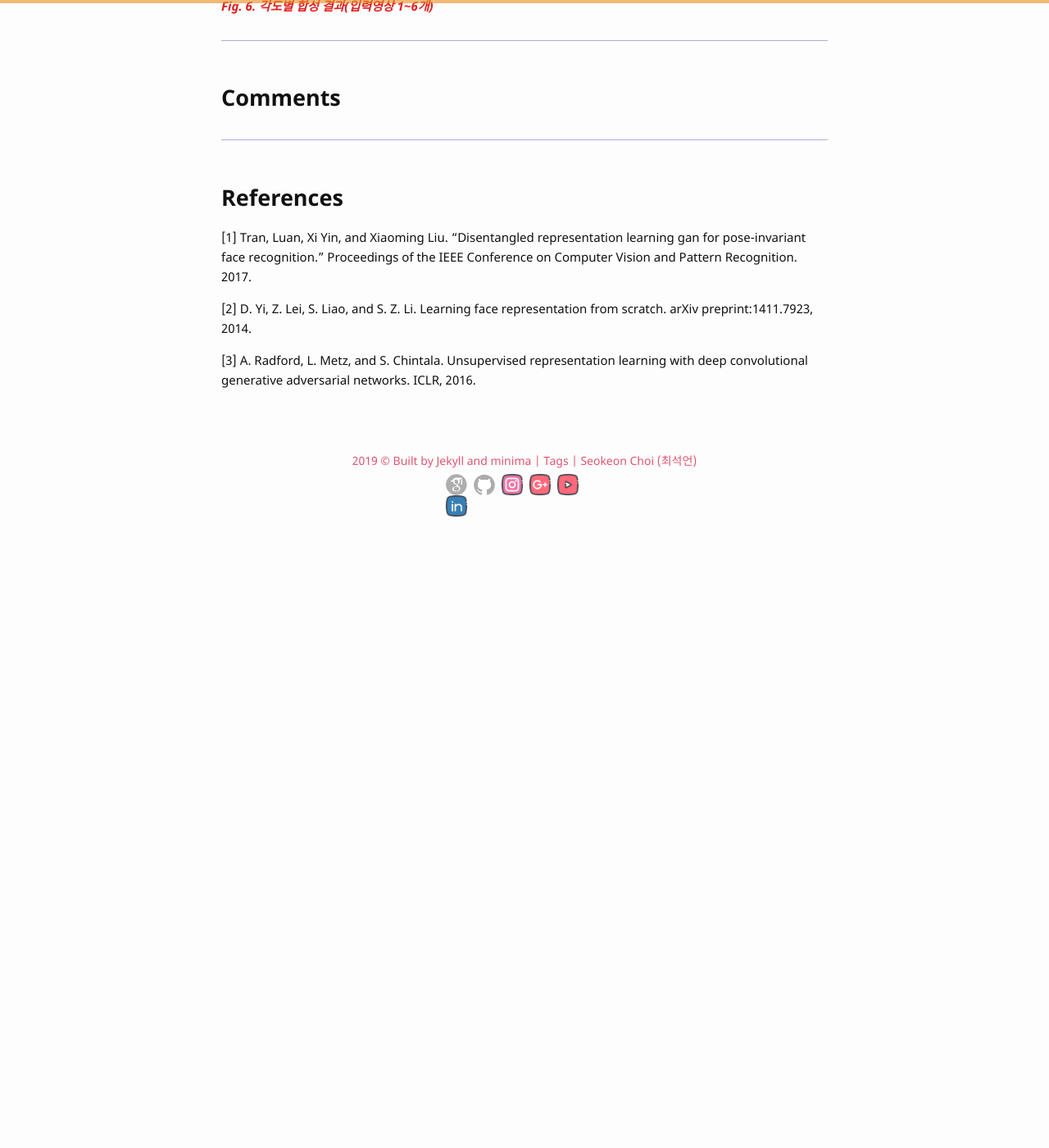
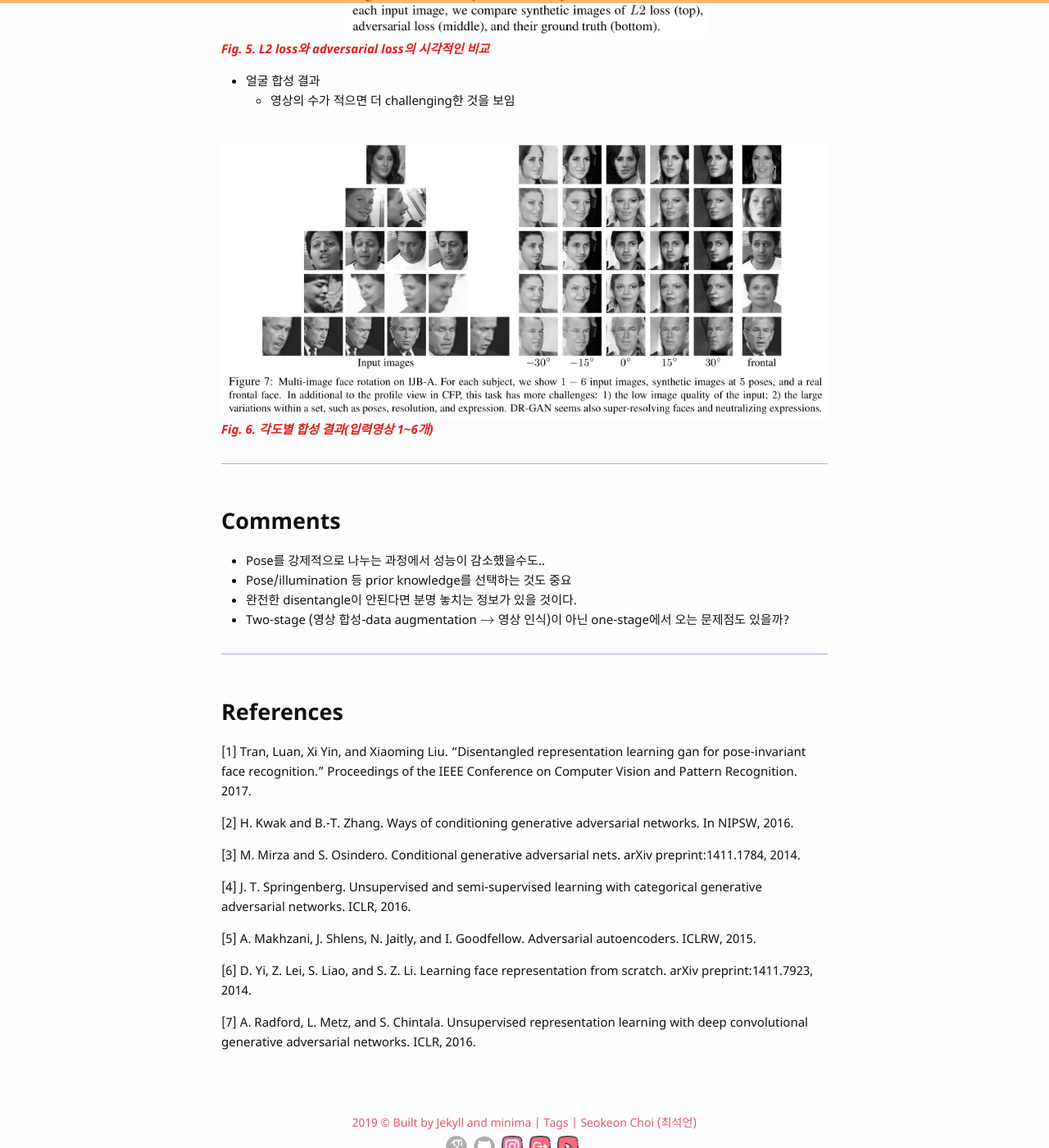
Before and after one commit to bismex/bismex.github.io, a Jekyll site: the page built from _posts/2019-05-28-DRGAN.md, in a window 1280 px wide and 1400 px high, scrolled down 4374 px. Shown: the whole window at 82% size. Built offline with Jekyll 4.4.1, drawn with Linux system fonts in a browser that asks for light colours; formulas are drawn with MathJax 3; before the commit the page ends 5004 px from its top, so only the background shows below that; some of the changed text lies outside the part shown.

Commit message:
Update 2019-05-28-DRGAN.md

```diff
--- a/_posts/2019-05-28-DRGAN.md
+++ b/_posts/2019-05-28-DRGAN.md
@@ -32,7 +32,9 @@
   - Generative representation: (***동일사람 여러 얼굴 생성***) 얼굴 영상을 위한 identity 표현을 학습하고 이는 여러 변수들(z, pose)과 합쳐져서 decoder에서 동일 사람에 대해서 여러가지 얼굴 영상을 생성한다.
   - Disciminative representation: (***여러 변수에 무관한 특징 학습***) 인코더가 동일 사람에 대해서 여러 변수가 있더라도 특징적인 표현을 잘 학습하기 위해서 pose나 illumination과 같은 사이드 정보를 이용함으로써 변수에 대한 명확한 disentanglement를 수행한다.
 - 다른 GAN과의 차이점
-  -
+  - Conditional GAN [2,3]: CGAN에서는 D가 실제 이미지 + mis-matched condition이 fake class로 분류되게 학습되는 반면, DRGAN에서의 D는 실제 이미지 + 해당 클래스가 해당 클래스로 분류되게 학습한다.
+  - Semi-supervised GAN [4]: $$N^d+1$$개의 클래스를 분류한다는 점에서 D loss가 비슷하지만, DR-GAN은 G를 encoder-decoder구조로 연장했고 D에서는 additional side 정보(pose)를 추가하였다.
+  - Adversarial autoencoder [5]: AAE는 부여된 prior 분포와 비슷하게 latent representation을 학습하지만, DR-GAN의 encoder-decoder구조는 분별적인 identity를 학습한다. 또한 AAE에서의 D는 real/fake 분포만 판단하지만, DR-GAN에서의 D는 real/fake 뿐만 아니라 identity와 pose도 분류한다.
 
 <br/>
 ![picture]({{ '/assets/images/DRGAN01.png' | relative_url }})
@@ -43,7 +45,7 @@
   - $$G_{end}$$와 동일한 구조에 추가로 $$N^d+N^p+1$$-dim fc-layer 적용하여 사용
   - Identity classification: $$D^d \in \mathbb{R}^{N^d+1}$$ (Real IDs and fake)
   - Pose classification: $$D^p \in \mathbb{R}^{N^p}$$ (Pose information)
-  - **Loss: **
+  - **Loss:**
 $$
 \begin{aligned}
 \max_D V_D(D, G) &= E_{x,y \sim p_d (x,y)} [\log D^d_{y^d} (x) + \log D^p_{y^p} (x)] & \\
@@ -51,13 +53,13 @@
 \end{aligned}
 $$
     - First-term: 입력 영상에 대해서 그의 supervised label인 $$y^d$$-identity와 $$y^p$$-pose로 분류가 되도록
-    - Second-term: 생성된 faks 영상에 대해서 $$N^d + 1$$-번째 label(즉 fake label)로 분류가 되도록
+    - Second-term: 생성된 faks 영상에 대해서 $$N^d+1$$-번째 label(즉 fake label)로 분류가 되도록
 - Generator: $$G_{enc}, G_{dec}$$
-  - Encoder: CASIA-Net[2]기반 매 conv이후에 BN, exp liner unit(ELU)적용하고 마지막에 avg. pool. 하면 최종적으로 $$z \in \mathbb{R}^{320}$$ latent vector 출력
-  - Decoder: 320-dim의 latent vector에 one-hot vector인 pose code $$c$$와 랜덤 노이즈 벡터 $$z$$를 추가하여 입력하고 FConv[3] 이용하여 H,W를 키운다.
-  - **Loss: **
+  - Encoder: CASIA-Net[6]기반 매 conv이후에 BN, exp liner unit(ELU)적용하고 마지막에 avg. pool. 하면 최종적으로 $$z \in \mathbb{R}^{320}$$ latent vector 출력
+  - Decoder: 320-dim의 latent vector에 one-hot vector인 pose code $$c$$와 랜덤 노이즈 벡터 $$z$$를 추가하여 입력하고 FConv[7] 이용하여 H,W를 키운다.
+  - **Loss:**
 $$
-\max_G V_G (D,G) = E_{x,y \sim p_d (x,y)} [\log(D^d_{y^d} (G(x,c,z))) + \log(D^p_{y^t} (G(x,c,z)))]$$
+\max_G V_G (D,G) = E_{x,y \sim p_d (x,y)} [\log(D^d_{y^d} (G(x,c,z))) + \log(D^p_{y^t} (G(x,c,z)))]
 $$
   - First-term: 생성된 영상이 real identity를 같도록 generator 학습
   - Second-term: 생성된 영상이 원하는 타겟 포즈 $$y^t$$를 갖도록 학습 ($$y^t$$에만 1인 one-hot vector가 $$c$$) $$\rightarrow$$ 해당 포즈로 생성되도록 잘 가이드를 해주며, 이 과정에서 $$G_{enc}$$는 pose-invariant 표현을 학습한다.
@@ -81,23 +83,35 @@
 {: style="width: 60%;" class="center"}
 <span style="color: #e01f1f;">***Fig. 3. Multi-image DR-GAN***</span>
 
-
+- Training
+  - 기존의 GAN과 다르게 D에 supervision(class label이 있기에)이 강해 D가 optimal solution에 가까워졌을 때, G를 D보다 더 자주(4배) 업데이트한다.
+  - Pose label 이 없는 경우 3D face alignment를 적용하여 포즈를 이산적으로 분류한다.
+  - DC-GAN을 기반으로 코드를 수정하였다.
+  - Batch size는 64이다.
 
 ---
 
 ## Experimental results
+
+- 얼굴인식 성능
+  - F-F는 기존 방식보다 약간 낮지만, F-P는 기존보다 높다(근데 n=1일때는 더 낮다는 맹점)
+  - 영상을 많이 쓸수록 성능이 높다.
 
 <br/>
 ![picture]({{ '/assets/images/DRGAN04.png' | relative_url }})
 {: style="width: 60%;" class="center"}
 <span style="color: #e01f1f;">***Fig. 4. 얼굴인식 성능***</span>
 
+- Loss 비교
+  - L2 loss는 많이 뭉개지며 합성 결과가 좋지 않다.
 
 <br/>
 ![picture]({{ '/assets/images/DRGAN05.png' | relative_url }})
 {: style="width: 60%;" class="center"}
 <span style="color: #e01f1f;">***Fig. 5. L2 loss와 adversarial loss의 시각적인 비교***</span>
 
+- 얼굴 합성 결과
+  - 영상의 수가 적으면 더 challenging한 것을 보임
 
 <br/>
 ![picture]({{ '/assets/images/DRGAN06.png' | relative_url }})
@@ -108,12 +122,26 @@
 
 ## Comments
 
+- Pose를 강제적으로 나누는 과정에서 성능이 감소했을수도..
+- Pose/illumination 등 prior knowledge를 선택하는 것도 중요
+- 완전한 disentangle이 안된다면 분명 놓치는 정보가 있을 것이다.
+- Two-stage (영상 합성-data augmentation $$\rightarrow$$ 영상 인식)이 아닌 one-stage에서 오는 문제점도 있을까?
+
 ---
 
 ## References
 
 [1] Tran, Luan, Xi Yin, and Xiaoming Liu. "Disentangled representation learning gan for pose-invariant face recognition." Proceedings of the IEEE Conference on Computer Vision and Pattern Recognition. 2017.
 
-[2] D. Yi, Z. Lei, S. Liao, and S. Z. Li. Learning face representation from scratch. arXiv preprint:1411.7923, 2014.
+[2] H. Kwak and B.-T. Zhang. Ways of conditioning generative adversarial networks. In NIPSW, 2016.
 
-[3] A. Radford, L. Metz, and S. Chintala. Unsupervised representation learning with deep convolutional generative adversarial networks. ICLR, 2016.
+[3] M. Mirza and S. Osindero. Conditional generative adversarial nets. arXiv preprint:1411.1784, 2014.
+
+[4] J. T. Springenberg. Unsupervised and semi-supervised learning with categorical generative adversarial networks. ICLR,
+2016.
+
+[5] A. Makhzani, J. Shlens, N. Jaitly, and I. Goodfellow. Adversarial autoencoders. ICLRW, 2015.
+
+[6] D. Yi, Z. Lei, S. Liao, and S. Z. Li. Learning face representation from scratch. arXiv preprint:1411.7923, 2014.
+
+[7] A. Radford, L. Metz, and S. Chintala. Unsupervised representation learning with deep convolutional generative adversarial networks. ICLR, 2016.
```
